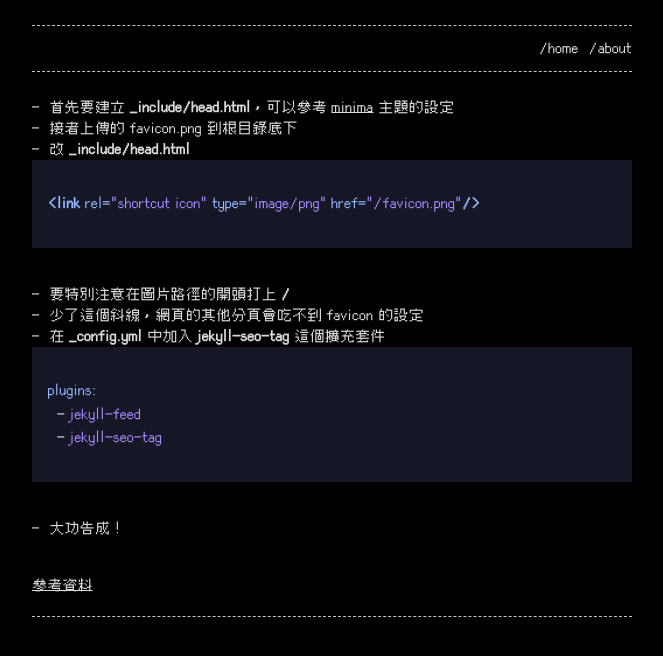
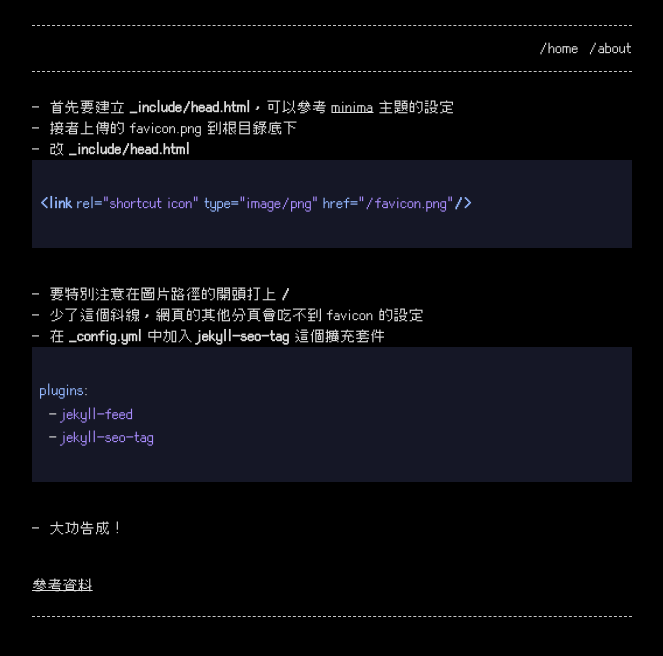
Before and after one commit to morningdip/home, a Jekyll site: the page built from _posts/2024-01-05-favicon.md, in a window 1280 px wide. Shown: the top 656 px of the page, without its empty margins (308-971 px from the left). Built offline with Jekyll 4.4.1, drawn with Linux system fonts in a browser that asks for light colours.

Commit message:
Update base.scss

```diff
--- a/_sass/base.scss
+++ b/_sass/base.scss
@@ -77,7 +77,7 @@ textarea { vertical-align: top; }
  */
 .lineno { color: var(--code-color-1); margin-right: 15px; }
 figure.highlight { margin: 5px 0; }
-pre, code { background-color: var(--raisin-black);  display: block;  border: 0;  padding: 1rem 0.5rem;  margin: 0;  overflow: auto;  font-size: $base-font-size;  color: var(--text-color);  line-height: 1.7 !important;  font-family: $base-font-family !important; }
+pre, code { background-color: var(--raisin-black);  display: block;  border: 0;  padding: 1rem 0.25rem;  margin: 0;  overflow: auto;  font-size: $base-font-size;  color: var(--text-color);  line-height: 1.7 !important;  font-family: $base-font-family !important; }
 .highlight .c { color: var(--roman-silver); font-style: italic } /* Comment */
 .highlight .err { color: var(--congo-pink); } /* Error */
 .highlight .k { color: var(--light-blue); } /* Keyword */
```
